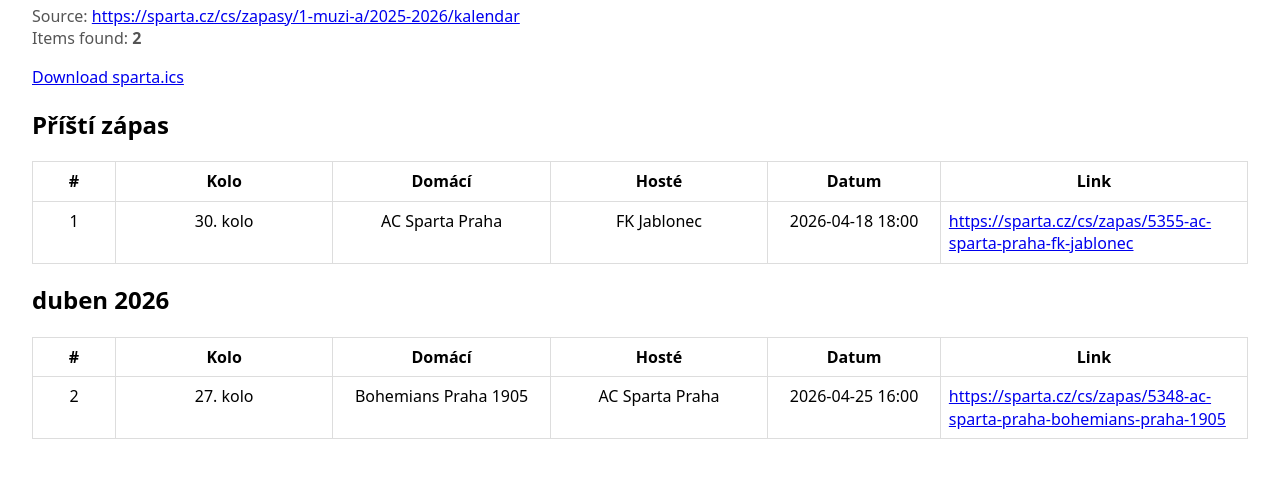
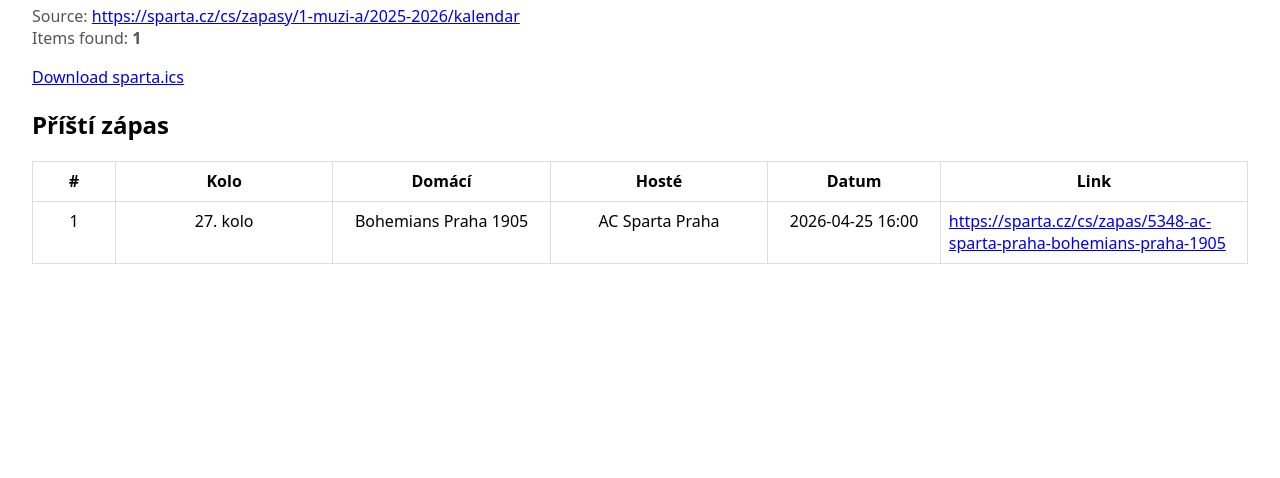
Before and after one commit to Pavhan/sparta-events-calendar, a website: page docs/index.html in a window 1280 px wide. Shown: the part 80-558 px from the top of the page. Drawn offline with Linux system fonts and the light colour scheme.

Commit message:
chore: update sparta report + ics

```diff
--- a/docs/index.html
+++ b/docs/index.html
@@ -24,7 +24,7 @@
 <body>
   <h1>Sparta scrape report</h1>
   <p class="meta">Source: <a href="https://sparta.cz/cs/zapasy/1-muzi-a/2025-2026/kalendar" target="_blank" rel="noreferrer">https://sparta.cz/cs/zapasy/1-muzi-a/2025-2026/kalendar</a><br/>
-  Items found: <strong>2</strong></p>
+  Items found: <strong>1</strong></p>
 
   <p>
     <a href="./sparta.ics">Download sparta.ics</a>
@@ -47,33 +47,6 @@
 
             <tr>
               <td>1</td>
-              <td>30. kolo</td>
-              <td>AC Sparta Praha</td>
-              <td>FK Jablonec</td>
-              <td>2026-04-18 18:00</td>
-              <td style="text-align:left"><a href="https://sparta.cz/cs/zapas/5355-ac-sparta-praha-fk-jablonec" target="_blank" rel="noreferrer">https://sparta.cz/cs/zapas/5355-ac-sparta-praha-fk-jablonec</a></td>
-            </tr>
-
-          </tbody>
-        </table>
-
-
-        <h2>duben 2026</h2>
-        <table>
-          <thead>
-            <tr>
-              <th>#</th>
-              <th>Kolo</th>
-              <th>Domácí</th>
-              <th>Hosté</th>
-              <th>Datum</th>
-              <th>Link</th>
-            </tr>
-          </thead>
-          <tbody>
-
-            <tr>
-              <td>2</td>
               <td>27. kolo</td>
               <td>Bohemians Praha 1905</td>
               <td>AC Sparta Praha</td>
```
Also changed, not shown: 1 other file.
